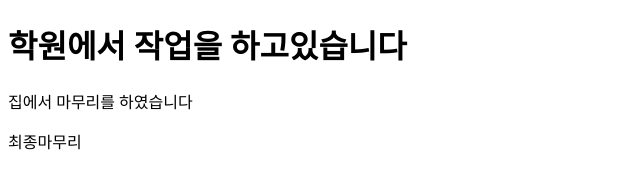
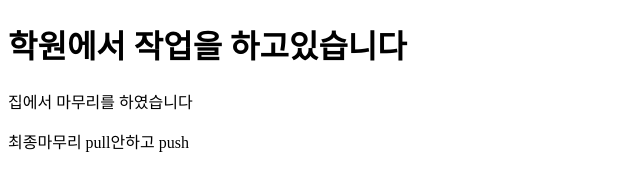
Before and after one commit to designUon/team-git-test, a plain HTML site: page index.html in a window 1280 px wide. Shown: the whole page, without its empty margins (0-640 px from the left). Drawn offline with Linux system fonts and the light colour scheme.

Commit message:
pull 안하고 push

```diff
--- a/index.html
+++ b/index.html
@@ -9,6 +9,6 @@
 <body>
     <h1>학원에서 작업을 하고있습니다</h1>
     <p>집에서 마무리를 하였습니다</p>
-    <p>최종마무리</p>
+    <p>최종마무리 pull안하고 push</p>
 </body>
 </html>
```
